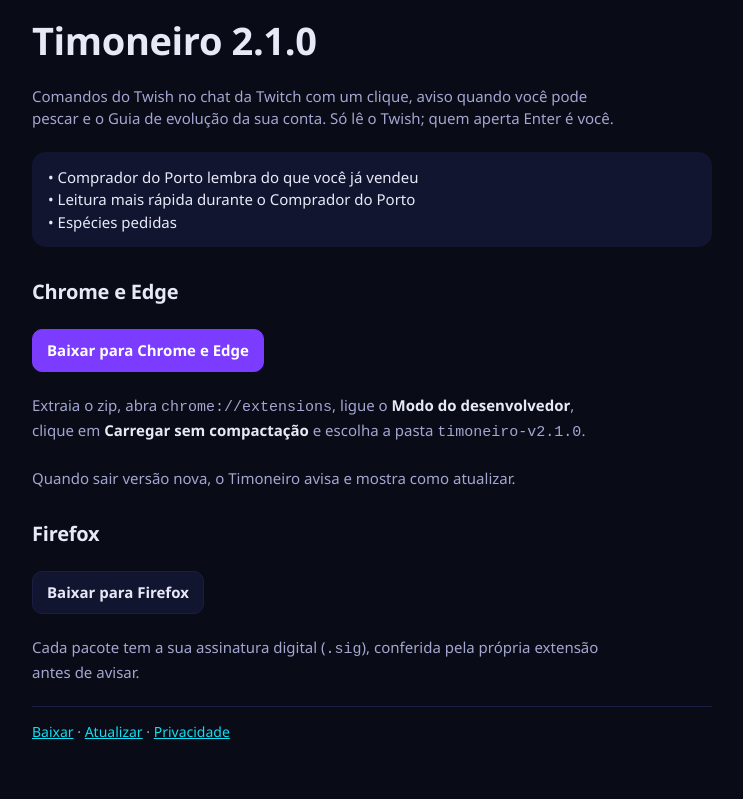
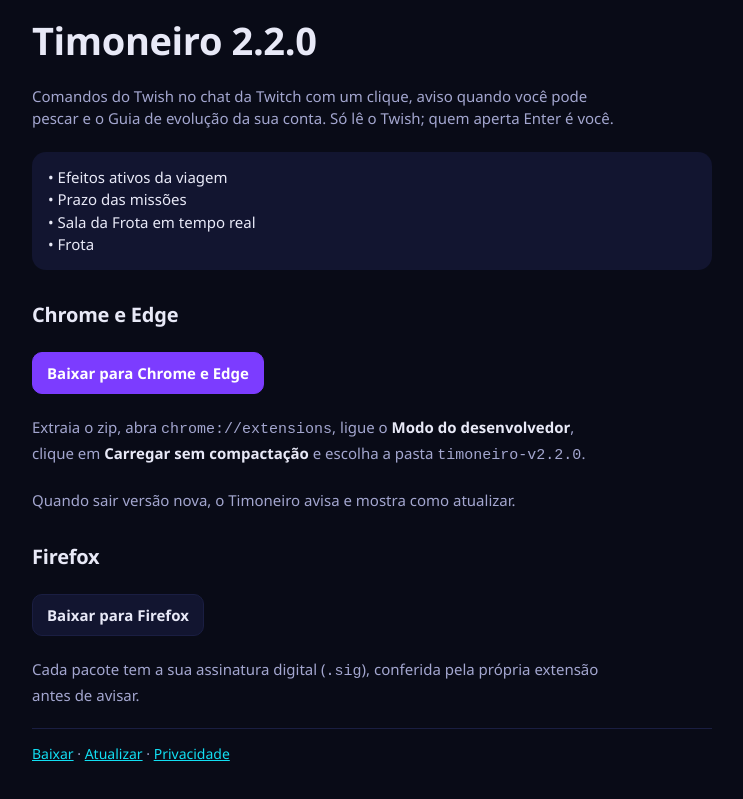
Before and after one commit to ped0071/timoneiro-releases, a plain HTML site: page index.html in a window 1280 px wide. Shown: the part 83-882 px from the top of the page, without its empty margins (268-1011 px from the left). Drawn offline with Linux system fonts and the light colour scheme.

Commit message:
Timoneiro 2.2.0

```diff
--- a/index.html
+++ b/index.html
@@ -1,20 +1,21 @@
 <!doctype html>
 <html lang="pt-BR"><head><meta charset="utf-8"><meta name="viewport" content="width=device-width, initial-scale=1">
-<title>Timoneiro 2.1.0</title><link rel="stylesheet" href="estilo.css"><link rel="icon" href="timoneiro-logo.png"></head>
+<title>Timoneiro 2.2.0</title><link rel="stylesheet" href="estilo.css"><link rel="icon" href="timoneiro-logo.png"></head>
 <body><main>
 <header class="topo"><a href="./"><img src="timoneiro-logo.png" alt="" width="40" height="40"></a><span>Timoneiro</span></header>
 
-<h1>Timoneiro 2.1.0</h1>
+<h1>Timoneiro 2.2.0</h1>
 <p>Comandos do Twish no chat da Twitch com um clique, aviso quando você pode pescar e o Guia de evolução da sua conta. Só lê o Twish; quem aperta Enter é você.</p>
-<div class="notas">• Comprador do Porto lembra do que você já vendeu
-• Leitura mais rápida durante o Comprador do Porto
-• Espécies pedidas</div>
+<div class="notas">• Efeitos ativos da viagem
+• Prazo das missões
+• Sala da Frota em tempo real
+• Frota</div>
 <h2>Chrome e Edge</h2>
-<div class="baixar"><a class="btn btn-primary" href="timoneiro-v2.1.0.zip">Baixar para Chrome e Edge</a></div>
-<p>Extraia o zip, abra <code>chrome://extensions</code>, ligue o <strong>Modo do desenvolvedor</strong>, clique em <strong>Carregar sem compactação</strong> e escolha a pasta <code>timoneiro-v2.1.0</code>.</p>
+<div class="baixar"><a class="btn btn-primary" href="timoneiro-v2.2.0.zip">Baixar para Chrome e Edge</a></div>
+<p>Extraia o zip, abra <code>chrome://extensions</code>, ligue o <strong>Modo do desenvolvedor</strong>, clique em <strong>Carregar sem compactação</strong> e escolha a pasta <code>timoneiro-v2.2.0</code>.</p>
 <p>Quando sair versão nova, o Timoneiro avisa e mostra como atualizar.</p>
 <h2>Firefox</h2>
-<div class="baixar"><a class="btn" href="timoneiro-firefox-v2.1.0.zip">Baixar para Firefox</a></div>
+<div class="baixar"><a class="btn" href="timoneiro-firefox-v2.2.0.zip">Baixar para Firefox</a></div>
 <p>Cada pacote tem a sua assinatura digital (<code>.sig</code>), conferida pela própria extensão antes de avisar.</p>
 <footer><a href="./">Baixar</a> · <a href="atualizar.html">Atualizar</a> · <a href="privacidade.html">Privacidade</a></footer>
 </main></body></html>
```
Also changed, not shown: latest.json (+10 -10 lines), 8 other files.
